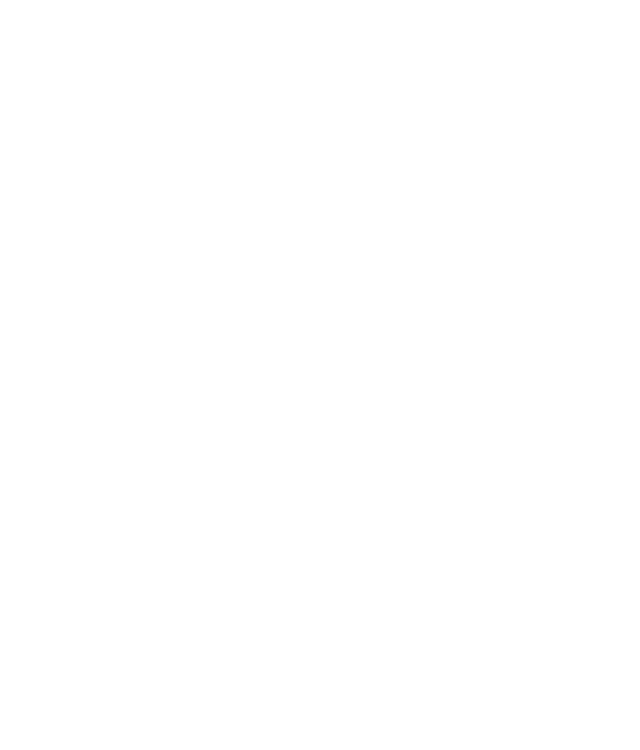
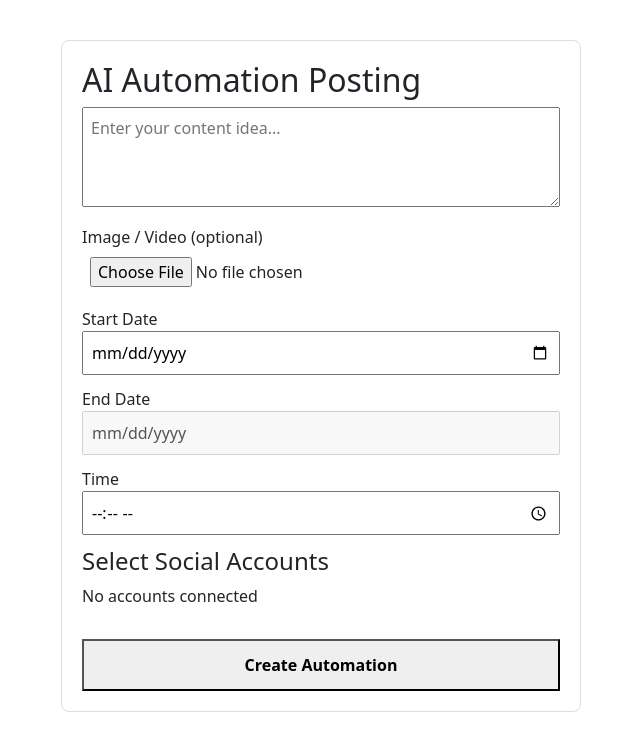
Before and after one commit to SwethaPodhila/automatedpostingsfrontend, a React (Create React App) app: page /manualPosting in a window 1280 px wide. Before the commit this address had no page. Shown: the top 750 px of the page, without its empty margins (319-959 px from the left). Built offline with nearby package versions, Linux system fonts and the light colour scheme.

Commit message:
frontend123

```diff
--- a/src/App.js
+++ b/src/App.js
@@ -20,6 +20,7 @@
 import AutomationForm from "./pages/AutomationForm";
 import LinkedInConnect from "./pages/LinkedinConnection";
 import LinkedinManager from "./pages/LinkedinManager";
+import ManualPosting from "./pages/ManualPosting";
 
 function App() {
   return (
@@ -48,6 +49,7 @@
         <Route path="/linkedin-card" element={<LinkedInCard />} />
         <Route path="/linkedin-connect" element={<LinkedInConnect />} />
         <Route path="/linkedin-manager" element={<LinkedinManager />} />
+        <Route path="/manualPosting" element={<ManualPosting />} />
 
         {/*  */}
       </Routes>
--- /dev/null
+++ b/src/pages/ManualPosting.jsx
@@ -0,0 +1,284 @@
+import { useEffect, useState } from "react";
+import axios from "axios";
+
+const ManualPosting = () => {
+    const [prompt, setPrompt] = useState("");
+    const [startDate, setStartDate] = useState("");
+    const [endDate, setEndDate] = useState("");
+    const [time, setTime] = useState("");
+    const [accounts, setAccounts] = useState([]);
+    const [selectedAccounts, setSelectedAccounts] = useState([]);
+    const [loading, setLoading] = useState(false);
+    const [mediaFile, setMediaFile] = useState(null);
+
+    const handleFileChange = (e) => {
+        const file = e.target.files[0];
+        if (!file) return;
+
+        // Optional validation
+        if (!file.type.startsWith("image/") && !file.type.startsWith("video/")) {
+            alert("Please upload only image or video");
+            return;
+        }
+
+        setMediaFile(file);
+    };
+
+    /* =======================
+       DATE HELPERS
+    ======================== */
+    const today = new Date();
+
+    //const today = new Date();
+    today.setDate(today.getDate() + 0);
+
+    const formatDate = (date) => date.toISOString().split("T")[0];
+
+    const getMaxEndDate = () => {
+        if (!startDate) return "";
+        const max = new Date(startDate);
+        max.setMonth(max.getMonth() + 1);
+        return formatDate(max);
+    };
+
+    /* =======================
+       FETCH ACCOUNTS
+    ======================== */
+
+    useEffect(() => {
+        const fetchAccounts = async () => {
+            try {
+                const userId = localStorage.getItem("userId");
+
+                if (!userId) {
+                    console.warn("User ID not found in localStorage");
+                    setAccounts([]);
+                    return;
+                }
+
+                console.log("Fetching accounts for userId:", userId);
+
+                const res = await axios.get(
+                    `http://localhost:5000/automation/accounts/${userId}`,
+                    { headers: { "Cache-Control": "no-cache" } }
+                );
+
+                setAccounts(res.data?.data || []);
+            } catch (err) {
+                console.error("Failed to fetch accounts", err);
+                setAccounts([]);
+            }
+        };
+
+        fetchAccounts();
+    }, []);
+
+    /* =======================
+       TOGGLE ACCOUNT
+    ======================== */
+    const toggleAccount = (id) => {
+        setSelectedAccounts((prev) =>
+            prev.includes(id) ? prev.filter((a) => a !== id) : [...prev, id]
+        );
+    };
+
+    /* =======================
+       UI
+    ======================== */
+
+    const PLATFORM_APIS = {
+        facebook: "http://localhost:5000/social/publish/facebook",
+        instagram: "http://localhost:5000/social/publish/instagram",
+        twitter: "http://localhost:5000/api/twitter/post",
+        linkedin: "http://localhost:5000/api/linkedin/post",
+    };
+
+    const submitAutomation = async () => {
+        if (!prompt || selectedAccounts.length === 0) {
+            alert("Please fill all required fields");
+            return;
+        }
+
+        try {
+            setLoading(true);
+
+            const groupedAccounts = groupAccountsByPlatform();
+
+            const requests = Object.entries(groupedAccounts).map(
+                async ([platform, accountIds]) => {
+
+                    const formData = new FormData();
+                    formData.append("prompt", prompt);
+                    formData.append("startDate", startDate);
+                    formData.append("endDate", endDate);
+                    formData.append("time", time);
+                    formData.append("accounts", JSON.stringify(accountIds));
+
+                    if (mediaFile) {
+                        formData.append("media", mediaFile);
+                    }
+
+                    const apiUrl = PLATFORM_APIS[platform];
+                    if (!apiUrl) return;
+
+                    return axios.post(apiUrl, formData, {
+                        headers: { "Content-Type": "multipart/form-data" }
+                    });
+                }
+            );
+
+            await Promise.all(requests);
+
+            alert("Posts scheduled for selected platforms ✅");
+
+        } catch (error) {
+            console.error(error);
+            alert("Failed to create automation ❌");
+        } finally {
+            setLoading(false);
+        }
+    };
+
+
+    const groupAccountsByPlatform = () => {
+        return selectedAccounts.reduce((acc, accountId) => {
+            const account = accounts.find((a) => a._id === accountId);
+            if (!account) return acc;
+
+            if (!acc[account.platform]) {
+                acc[account.platform] = [];
+            }
+            acc[account.platform].push(account._id);
+
+            return acc;
+        }, {});
+    };
+
+
+    return (
+        <div style={styles.container}>
+            <h2>AI Automation Posting</h2>
+
+            {/* PROMPT */}
+            <textarea
+                placeholder="Enter your content idea..."
+                value={prompt}
+                onChange={(e) => setPrompt(e.target.value)}
+                style={styles.textarea}
+            />
+
+            {/* IMAGE / VIDEO (OPTIONAL) */}
+            <label>Image / Video (optional)</label>
+            <input
+                type="file"
+                accept="image/*,video/*"
+                onChange={handleFileChange}
+                style={styles.input}
+            />
+
+            {mediaFile && (
+                <p style={{ fontSize: 13 }}>
+                    Selected: {mediaFile.name}
+                </p>
+            )}
+
+            {/* START DATE */}
+            <label>Start Date</label>
+            <input
+                type="date"
+                value={startDate}
+                min={formatDate(today)}
+                onChange={(e) => {
+                    setStartDate(e.target.value);
+                    setEndDate(""); // 🔥 reset end date
+                }}
+                style={styles.input}
+            />
+
+            {/* END DATE */}
+            <label>End Date</label>
+            <input
+                type="date"
+                value={endDate}
+                min={startDate}
+                max={getMaxEndDate()}
+                disabled={!startDate}
+                onChange={(e) => setEndDate(e.target.value)}
+                style={styles.input}
+            />
+
+            {/* TIME */}
+            <label>Time</label>
+            <input
+                type="time"
+                value={time}
+                onChange={(e) => setTime(e.target.value)}
+                style={styles.input}
+            />
+
+            {/* ACCOUNTS */}
+            <h4>Select Social Accounts</h4>
+            {accounts.length === 0 && <p>No accounts connected</p>}
+            {accounts.map((acc) => (
+                <div key={acc._id} style={styles.checkboxRow}>
+                    <input
+                        type="checkbox"
+                        checked={selectedAccounts.includes(acc._id)}
+                        onChange={() => toggleAccount(acc._id)}
+                    />
+                    <span>
+                        {acc.platform} — {acc.meta?.name || acc.meta?.username}
+                    </span>
+                </div>
+            ))}
+
+            <button
+                onClick={submitAutomation}
+                disabled={loading}
+                style={styles.button}
+            >
+                {loading ? "Creating..." : "Create Automation"}
+            </button>
+        </div>
+    );
+};
+
+/* =======================
+   STYLES
+======================== */
+const styles = {
+    container: {
+        maxWidth: 520,
+        margin: "40px auto",
+        padding: 20,
+        border: "1px solid #ddd",
+        borderRadius: 8,
+        background: "#fff"
+    },
+    textarea: {
+        width: "100%",
+        height: 100,
+        marginBottom: 12,
+        padding: 8
+    },
+    input: {
+        width: "100%",
+        marginBottom: 12,
+        padding: 8
+    },
+    checkboxRow: {
+        display: "flex",
+        alignItems: "center",
+        gap: 8,
+        marginBottom: 6
+    },
+    button: {
+        marginTop: 15,
+        padding: 12,
+        width: "100%",
+        cursor: "pointer",
+        fontWeight: "bold"
+    }
+};
+
+export default ManualPosting;
```
